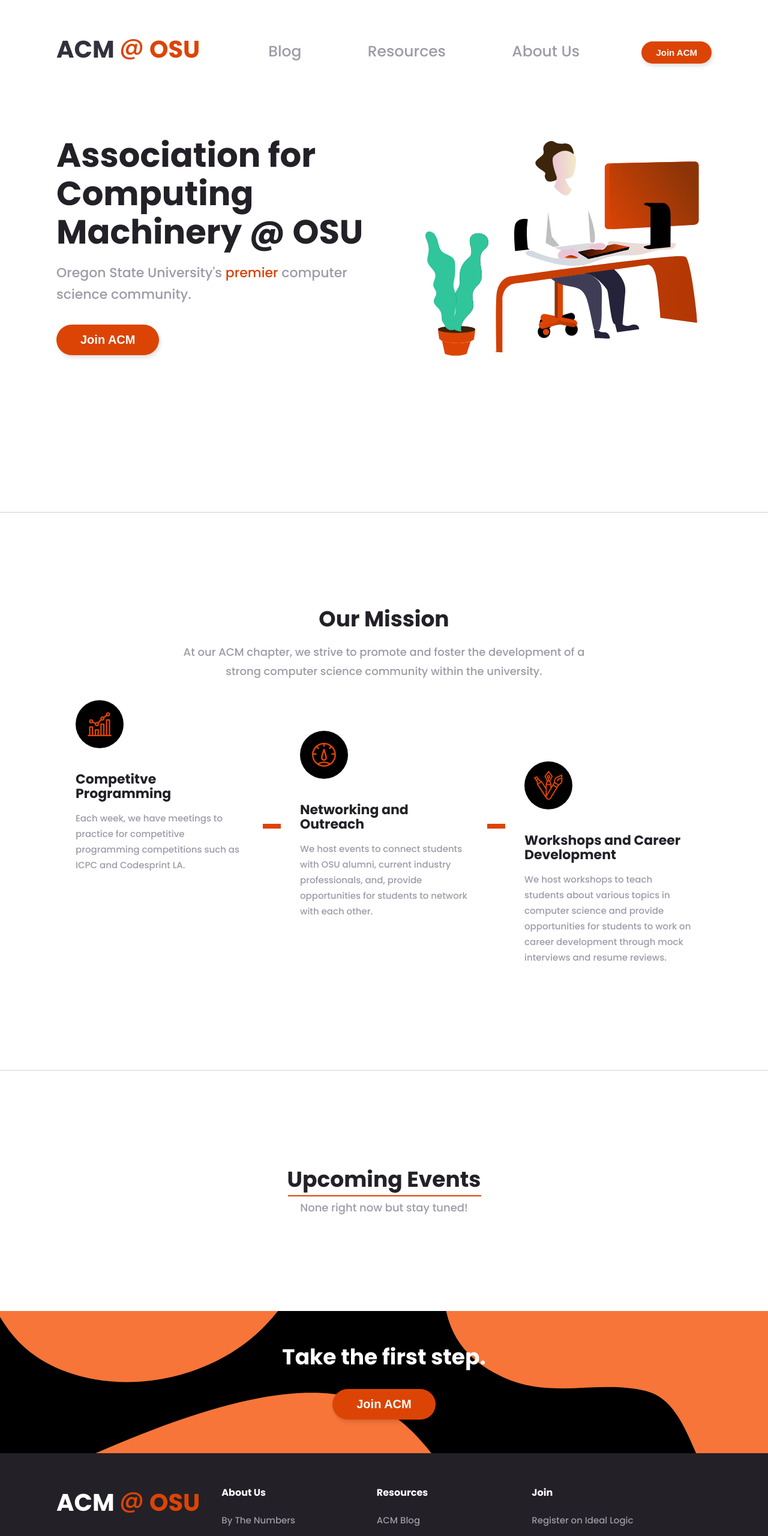
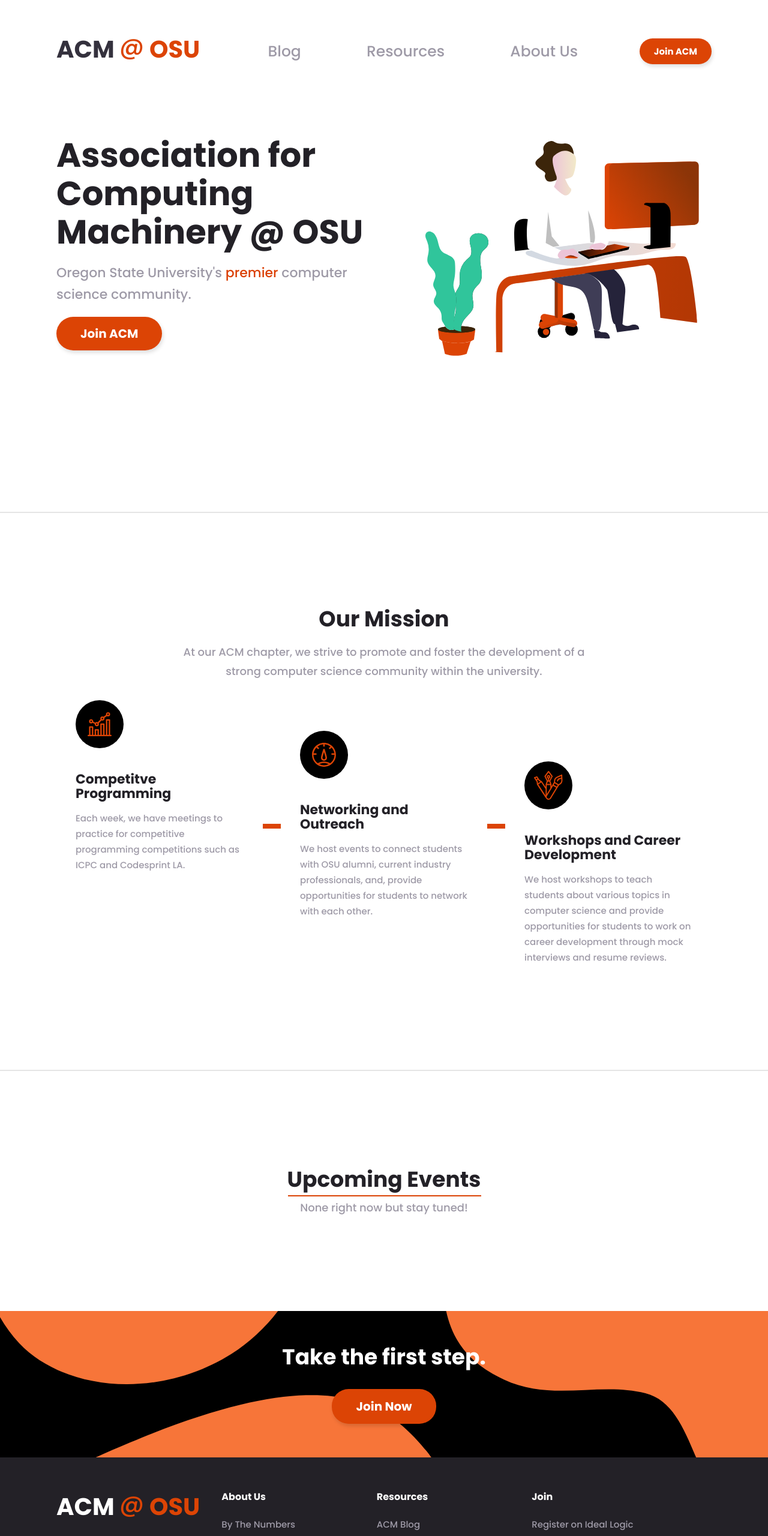
Before and after one commit to osu-acm/website, an Astro site: page / in a window 1280 px wide. Shown: the top 2560 px of the page at 60% size. Built offline with nearby package versions, Linux system fonts and the light colour scheme; Astro itself is replaced by a stand-in of ours.

Commit message:
👀 converted a:button to just a's

```diff
--- a/src/components/CTA/index.tsx
+++ b/src/components/CTA/index.tsx
@@ -7,10 +7,8 @@
       <div className="container">
         <div className="cta__inner">
           <h2 className="text--white">Take the first step.</h2>
-          <a href="https://apps.ideal-logic.com/osusli">
-            <button className="btn btn--primary btn--big" type="button">
-              Join ACM
-            </button>
+          <a href="https://apps.ideal-logic.com/osusli" className="btn btn--primary btn--big" target="_blank" rel="noreferrer">
+            Join Now
           </a>
         </div>
       </div>
--- a/src/components/Header/index.tsx
+++ b/src/components/Header/index.tsx
@@ -47,12 +47,12 @@
           </nav>
           <div className="header__btns">
             <a
-              className="link link--primary"
+              className="btn btn--primary btn--small"
               href="https://apps.ideal-logic.com/osusli"
+              target="_blank"
+              rel="noreferrer"
             >
-              <button className="btn btn--primary" type="button">
-                Join ACM
-              </button>
+              Join ACM
             </a>
           </div>
           <button
--- a/src/components/Hero/index.tsx
+++ b/src/components/Hero/index.tsx
@@ -20,10 +20,8 @@
               <span className="highlight"> premier </span>
               computer science community.
             </p>
-            <a href="https://apps.ideal-logic.com/osusli">
-              <button className="btn btn--primary btn--big" type="button">
-                Join ACM
-              </button>
+            <a href="https://apps.ideal-logic.com/osusli" target="_blank" rel="noreferrer" className="btn btn--primary btn--big">
+              Join ACM
             </a>
           </motion.div>
           <motion.div
--- a/src/components/OfficerTeam/index.tsx
+++ b/src/components/OfficerTeam/index.tsx
@@ -6,6 +6,7 @@
 
 const OfficerTeam = () => {
   const [windowWidth, setWindowWidth] = useState(0);
+  const [links, setLinks] = useState(officerLinks);
   useEffect(() => {
     const handleResize = () => {
       setWindowWidth(window.innerWidth);
@@ -17,8 +18,6 @@
       window.removeEventListener("resize", handleResize);
     };
   }, []);
-
-  const [links, setLinks] = useState(officerLinks);
 
   const sortLinks = () => {
     const president = links.find((officer) => officer.role === "President");
@@ -65,6 +64,7 @@
           }
           return (
             <ProfileCard
+              key={officer.name}
               name={officer.name}
               role={officer.role}
               image={officer.image}
@@ -104,9 +104,7 @@
         className="officer_card"
         onMouseEnter={handleMouseEnter}
         onMouseLeave={handleMouseLeave}
-        style={{
-          transform: props.role === "President" ? "translateY(-30px)" : "",
-        }}
+        onClick={props.onClick}
       >
         <img
           className="officer_image"
```
